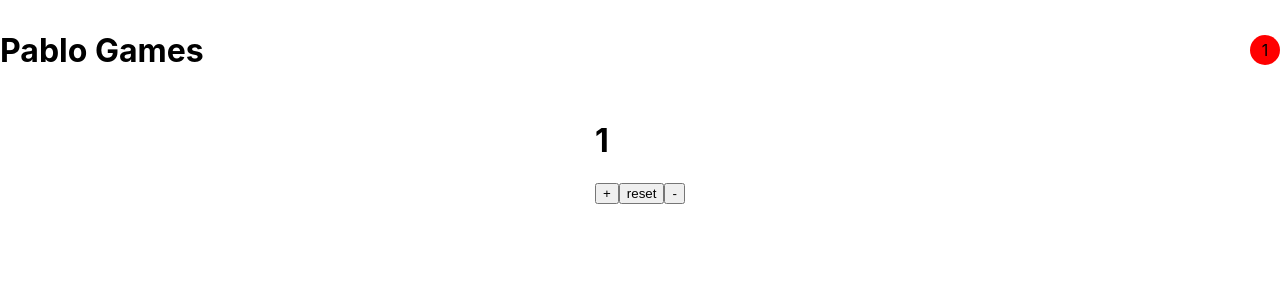
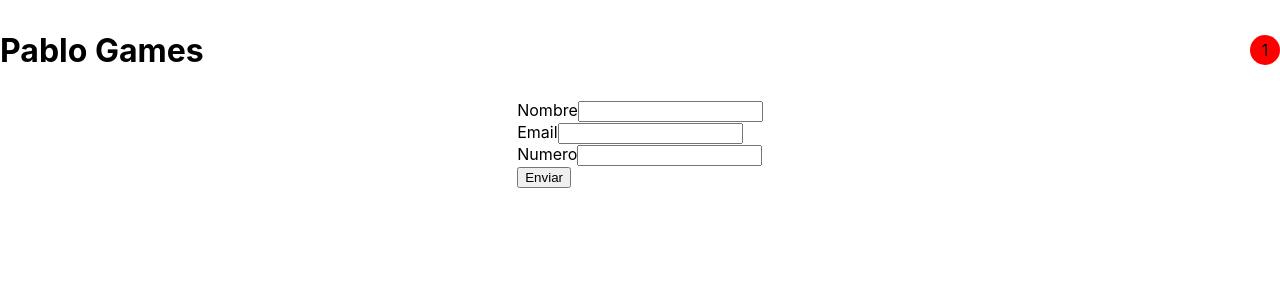
Before and after one commit to Pablohack/reactjs43180, a React (Create React App) app: page / in a window 1280 px wide. Shown: the top 300 px of the page. Built offline with nearby package versions, Linux system fonts and the light colour scheme.

Commit message:
hoc example

```diff
--- a/src/App.jsx
+++ b/src/App.jsx
@@ -1,13 +1,15 @@
 import "./App.css";
 import Contador from "./Components/Contador/Contador";
-import NavBar from "./Components/Navbar/";
+import { NavBar } from "./Components/Navbar/";
+import Formulario from "./Components/FormValidation/Container";
 
 function App() {
   return (
     <div className="">
       <header className="App-header">
         <NavBar />
-        <Contador />
+        {/* <Contador /> */}
+        <Formulario />
       </header>
     </div>
   );
--- /dev/null
+++ b/src/Components/FormValidation/Container.jsx
@@ -0,0 +1,28 @@
+import { useState } from "react";
+import { withFormValidation } from "./WithFormValidation";
+import { Form } from "./Form";
+
+const FormWithValidation = withFormValidation(Form);
+
+const Container = () => {
+  const [formData, setFormData] = useState({
+    nombre: "",
+    email: "",
+    numero: "",
+  });
+
+  function handleChange(event) {
+    setFormData({
+      ...formData,
+      [event.target.name]: event.target.value,
+    });
+  }
+
+  return (
+    <div>
+      <FormWithValidation formData={formData} onChange={handleChange} />
+    </div>
+  );
+};
+
+export default Container;
--- /dev/null
+++ b/src/Components/FormValidation/Form.jsx
@@ -0,0 +1,43 @@
+export const Form = ({ formData, errors, validateForm, onChange }) => {
+  function handleSubmit(event) {
+    event.preventDefault();
+    validateForm && validateForm();
+  }
+
+  return (
+    <form onSubmit={handleSubmit}>
+      <div>
+        <label>Nombre</label>
+        <input
+          type="text"
+          name="nombre"
+          value={formData.nombre}
+          onChange={(e) => onChange(e)}
+        />
+        {/* error != undefined o null || errors.nombre != undefined o null*/}
+        {errors && errors.nombre && <div>{errors.nombre}</div>}
+      </div>
+      <div>
+        <label>Email</label>
+        <input
+          type="text"
+          name="email"
+          value={formData.email}
+          onChange={(e) => onChange(e)}
+        />
+        {errors && errors.email && <div>{errors.email}</div>}
+      </div>
+      <div>
+        <label>Numero</label>
+        <input
+          type="text"
+          name="numero"
+          value={formData.numero}
+          onChange={(e) => onChange(e)}
+        />
+        {errors && errors.numero && <div>{errors.numero}</div>}
+      </div>
+      <button type="submit">Enviar</button>
+    </form>
+  );
+};
--- /dev/null
+++ b/src/Components/FormValidation/WithFormValidation.jsx
@@ -0,0 +1,30 @@
+const { useState } = require("react");
+
+export const withFormValidation = (WrappedComponent) => {
+  const WithFormaValidation = (props) => {
+    const [errors, setErrors] = useState({});
+
+    const validationForm = () => {
+      const newErrors = {};
+      if (!props.formData.nombre) {
+        newErrors.nombre = "El nombre es requerido";
+      }
+      if (!props.formData.email) {
+        newErrors.email = "El email es requerido";
+      }
+      if (!props.formData.numero) {
+        newErrors.numero = "El numero es requerido";
+      }
+      setErrors(newErrors);
+    };
+
+    return (
+      <WrappedComponent
+        {...props}
+        errors={errors}
+        validateForm={validationForm}
+      />
+    );
+  };
+  return WithFormaValidation;
+};
--- a/src/Components/Lista/Lista.jsx
+++ b/src/Components/Lista/Lista.jsx
@@ -1,5 +1,3 @@
-import Titulo from "../Titulo";
-
 const Lista = (todoList) => {
   const { lista } = todoList;
   return (
--- a/src/Components/Navbar/Navbar.jsx
+++ b/src/Components/Navbar/Navbar.jsx
@@ -1,6 +1,6 @@
 import CartWidget from "../CartWidget";
 import "./navbar.css";
-const NavBar = () => {
+export const NavBar = () => {
   return (
     <div className="navbar">
       <h1>Pablo Games</h1>
@@ -8,4 +8,3 @@
     </div>
   );
 };
-export default NavBar;
--- a/src/Components/Navbar/index.js
+++ b/src/Components/Navbar/index.js
@@ -1,2 +1 @@
-import NavBar from "./Navbar";
-export default NavBar;
+export { NavBar } from "./Navbar";
```
